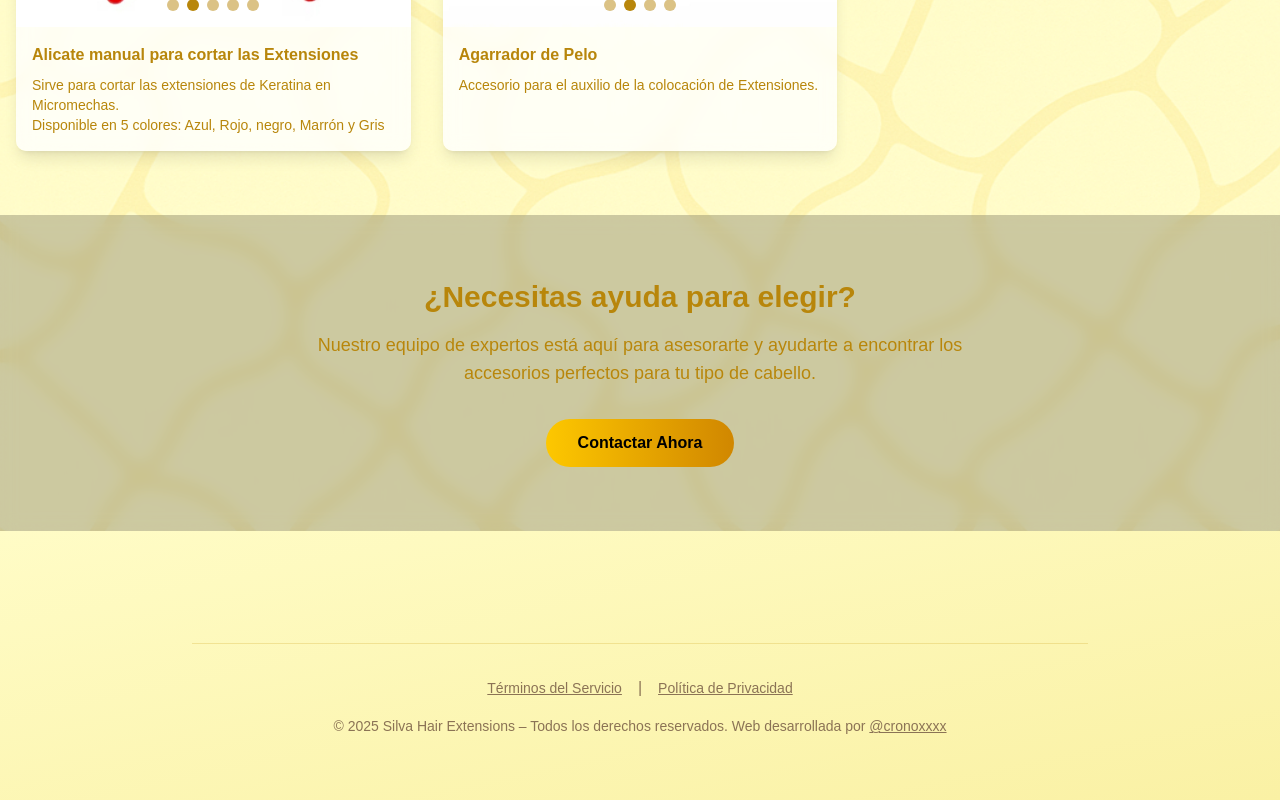
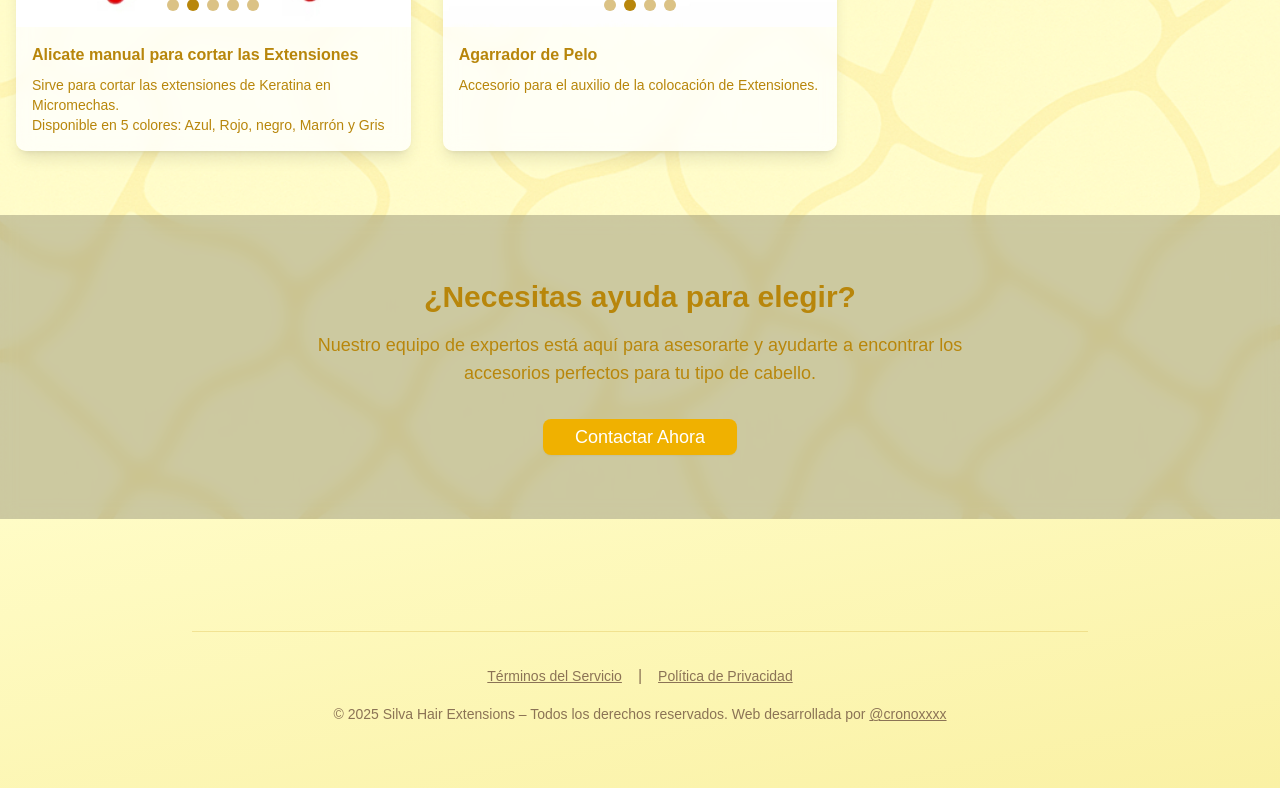
Before and after one commit to waltherraul211079/diagonal-gallery-project, a Next.js app: page /accesorios in a window 1280 px wide. Shown: the part 1454-2254 px from the top of the page. Built offline with nearby package versions, Linux system fonts and the light colour scheme.

Commit message:
Actualizar botón Contactar Ahora en Accesorios para que coincida con Inject 3D Slim

```diff
--- a/app/accesorios/page.tsx
+++ b/app/accesorios/page.tsx
@@ -306,9 +306,16 @@ export default function AccesoriosPage() {
           <p className="text-lg mb-8 max-w-2xl mx-auto" style={{color: '#B8860B'}}>
             Nuestro equipo de expertos está aquí para asesorarte y ayudarte a encontrar los accesorios perfectos para tu tipo de cabello.
           </p>
-          <button className="bg-gradient-to-r from-yellow-400 to-yellow-600 text-black px-8 py-3 rounded-full font-semibold hover:from-yellow-500 hover:to-yellow-700 transition-all duration-300 transform hover:scale-105">
-            Contactar Ahora
-          </button>
+          <a
+            href="https://wa.me/34617444283"
+            target="_blank"
+            rel="noopener noreferrer"
+            className="inline-block"
+          >
+            <Button className="bg-yellow-500 text-white hover:bg-white hover:text-black px-8 py-3 text-lg transition-colors duration-300">
+              Contactar Ahora
+            </Button>
+          </a>
         </div>
       </section>
 
```
